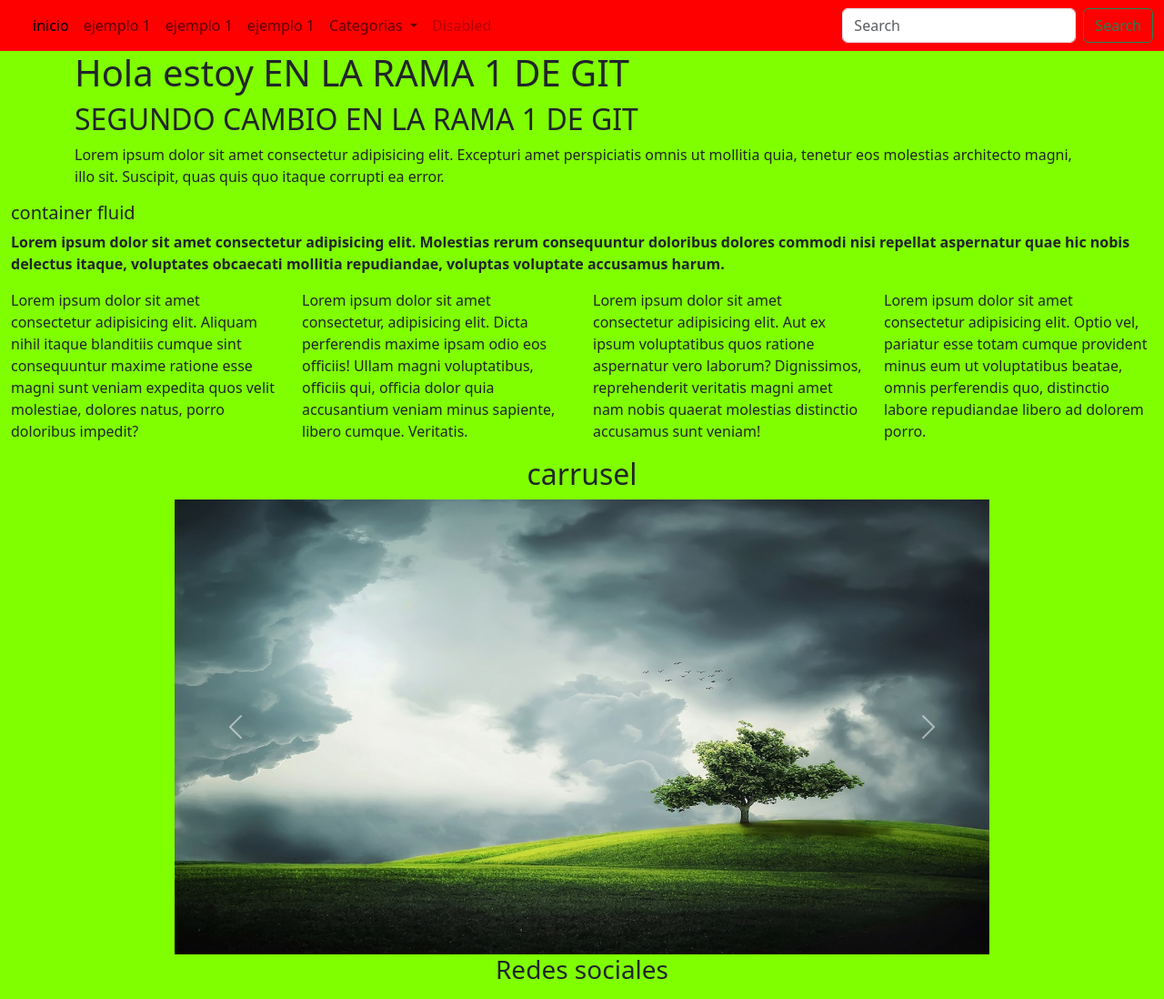
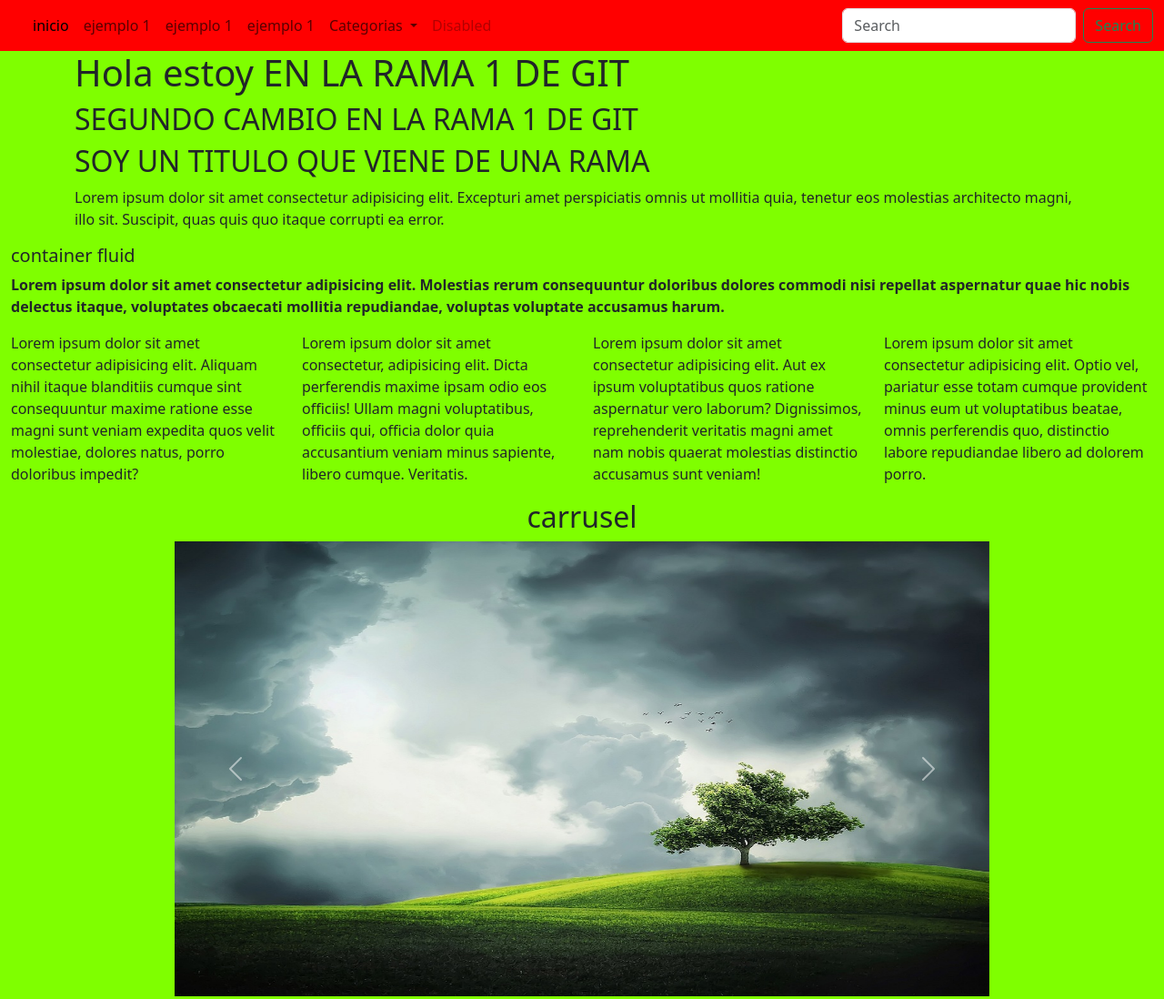
Before and after one commit to faqu20/clase11-46850, a plain HTML site: page index.html in a window 1280 px wide. Shown: the top 1098 px of the page at 91% size. Drawn offline with nearby package versions, Linux system fonts and the light colour scheme.

Commit message:
cambios antes de la fusion o merge

```diff
--- a/index.html
+++ b/index.html
@@ -73,6 +73,7 @@
     <section class="container">
         <h1>Hola estoy EN LA RAMA 1 DE GIT</h1>
         <h2>SEGUNDO CAMBIO EN LA RAMA 1 DE GIT</h2>
+        <h2>SOY UN TITULO QUE VIENE DE UNA RAMA</h2>
         <p>Lorem ipsum dolor sit amet consectetur adipisicing elit. Excepturi amet perspiciatis omnis ut mollitia quia, tenetur eos molestias architecto magni, illo sit. Suscipit, quas quis quo itaque corrupti ea error.</p>
     </section>
 
```
